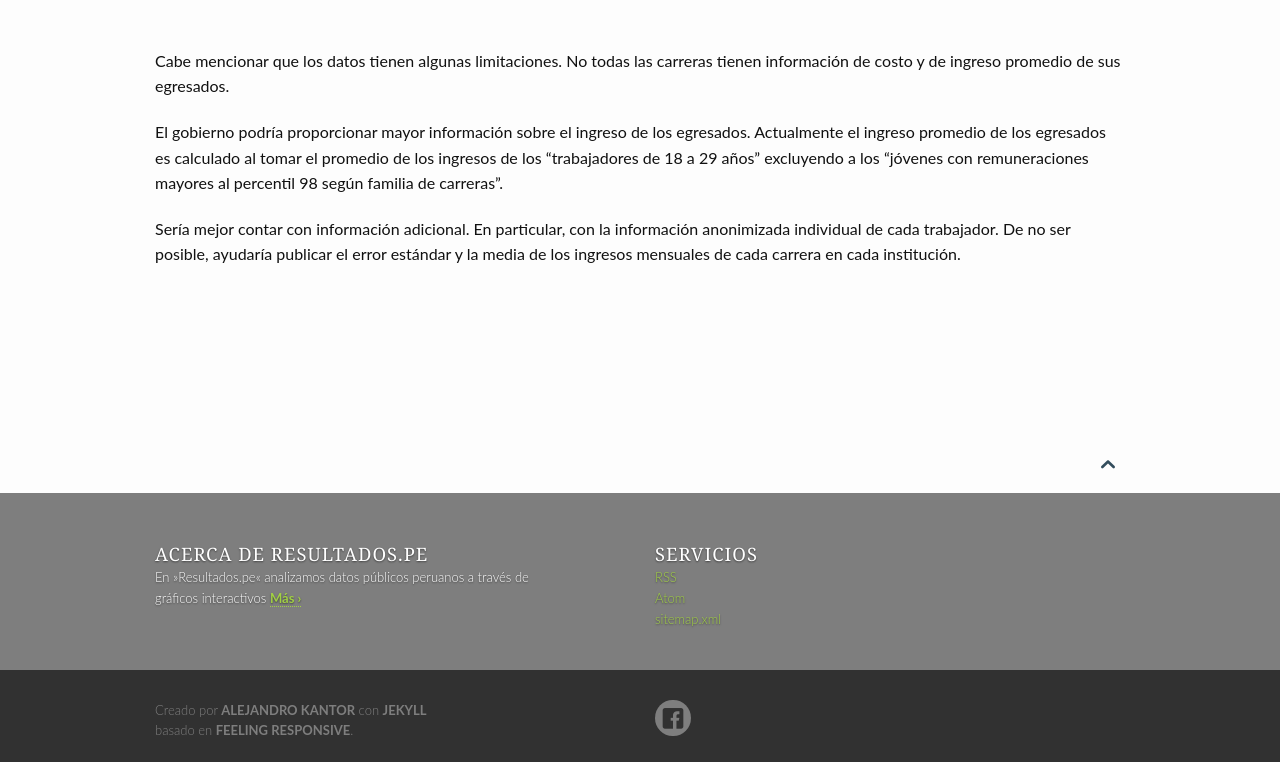
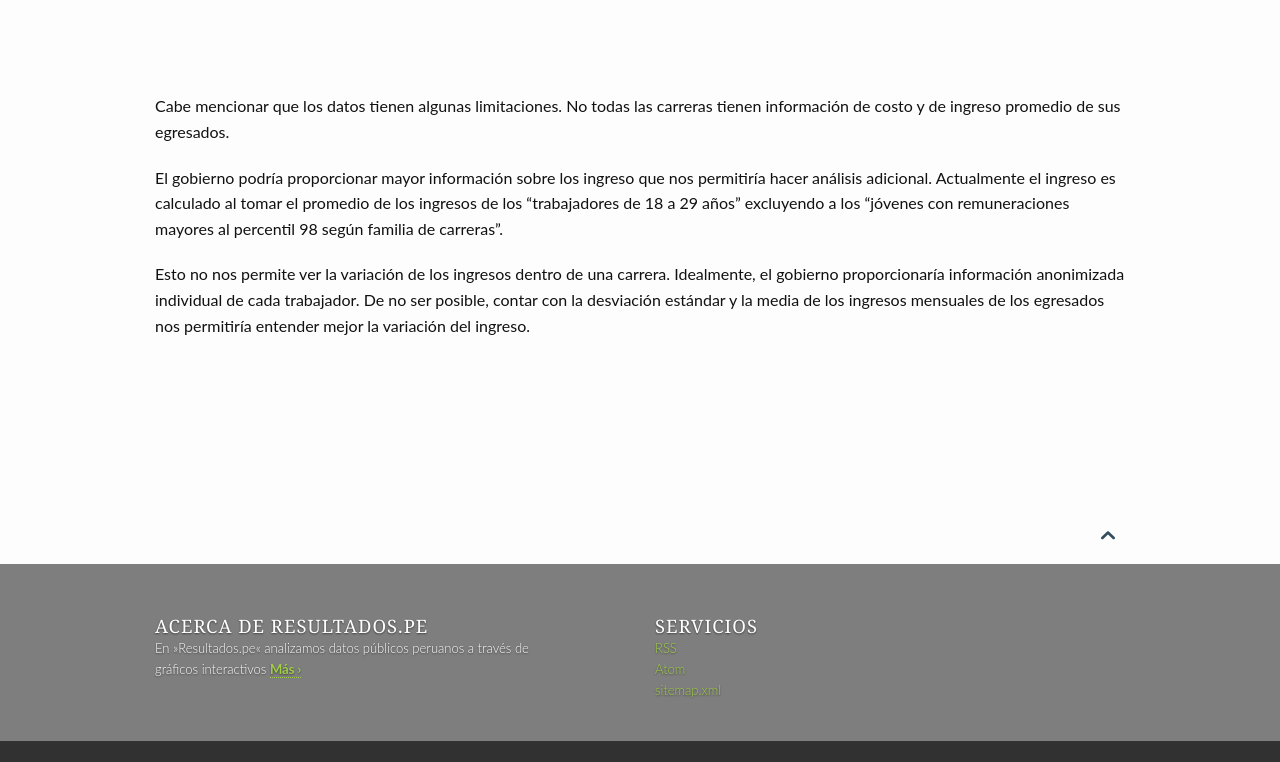
Before and after one commit to AlejandroKantor/resultados_pe, a Jekyll site: the page built from _posts/2017-05-20-Ingreso-por-carrera.md, in a window 1280 px wide and 900 px high, scrolled down 1464 px, cut to the strip 138-900 px from the top of the window. Built offline with Jekyll 4.4.1, drawn with Linux system fonts in a browser that asks for light colours; some of the changed text lies outside the part shown.

Commit message:
Comments on income data source

```diff
--- a/_posts/2017-05-20-Ingreso-por-carrera.md
+++ b/_posts/2017-05-20-Ingreso-por-carrera.md
@@ -20,6 +20,8 @@ breadcrumb: true
 
  Explora los datos de [Ponte en Carrera](http://ponteencarrera.pe), portal del gobierno peruano, filtrando por costo, carrera, ubicación, institución y más.
 
+ **NOTA:** El ingreso mensual promedio promedio solo incluye a trabajadores de 18 a 29 años.
+
 <br>
 
 <iframe src="http://ec2-54-201-33-200.us-west-2.compute.amazonaws.com:3838/SalaryByProgram/"  style="width: 100%" frameBorder="0" height="900" scrolling="yes" seamless="seamless"
@@ -35,7 +37,7 @@ $('.myIframe').css('height', $(window).height()+'px');
 
 Cabe mencionar que los datos tienen algunas limitaciones. No todas las carreras tienen información de costo y de ingreso promedio de sus egresados.
 
-El gobierno podría proporcionar mayor información sobre el ingreso de los egresados.
-Actualmente el ingreso promedio de los egresados es calculado al tomar el promedio de los ingresos de los "trabajadores de 18 a 29 años" excluyendo a los "jóvenes con remuneraciones mayores al percentil 98 según familia de carreras".
+El gobierno podría proporcionar mayor información sobre los ingreso que nos permitiría hacer análisis adicional.
+Actualmente el ingreso es calculado al tomar el promedio de los ingresos de los "trabajadores de 18 a 29 años" excluyendo a los "jóvenes con remuneraciones mayores al percentil 98 según familia de carreras".
 
-Sería mejor contar con información adicional. En particular, con la información anonimizada individual de cada trabajador. De no ser posible, ayudaría publicar el error estándar  y la media de los ingresos mensuales de cada carrera en cada institución.
+Esto no nos permite ver la variación de los ingresos dentro de una carrera. Idealmente, el gobierno proporcionaría información anonimizada individual de cada trabajador. De no ser posible, contar con la desviación estándar y la media de los ingresos mensuales de los egresados nos permitiría entender mejor la variación del ingreso.
```
